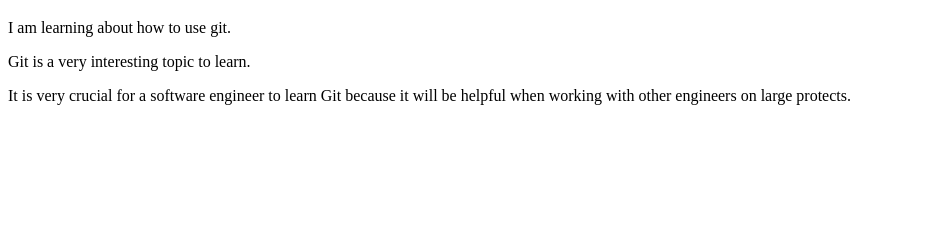
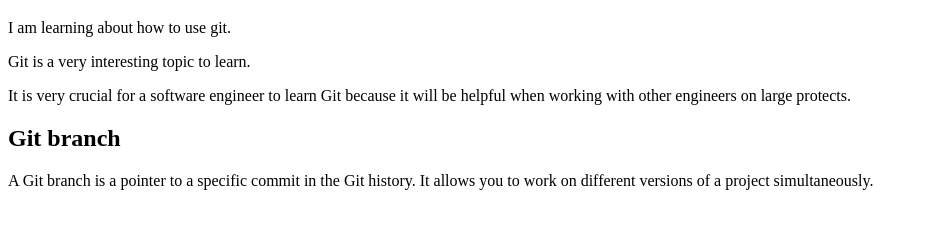
Before and after one commit to Mugara250/Gym-Git-Exercise-Solutions, a plain HTML site: page home.html in a window 1280 px wide. Shown: the part 61-290 px from the top of the page, without its empty margins (0-928 px from the left). Drawn offline with Linux system fonts and the light colour scheme.

Commit message:
added more content to home.html

```diff
--- a/home.html
+++ b/home.html
@@ -1,16 +1,22 @@
 <!DOCTYPE html>
 <html lang="en">
-<head>
-    <meta charset="UTF-8">
-    <meta name="viewport" content="width=device-width, initial-scale=1.0">
+  <head>
+    <meta charset="UTF-8" />
+    <meta name="viewport" content="width=device-width, initial-scale=1.0" />
     <title>Git Basics | Exercise2</title>
-</head>
-<body>
+  </head>
+  <body>
     <h1>Git Learning</h1>
     <p>I am learning about how to use git.</p>
     <p>Git is a very interesting topic to learn.</p>
-    <p>It is very crucial for a software engineer to learn Git because it will be helpful
-        when working with other engineers on large protects.
+    <p>
+      It is very crucial for a software engineer to learn Git because it will be
+      helpful when working with other engineers on large protects.
     </p>
-</body>
+    <h2>Git branch</h2>
+    <p>
+      A Git branch is a pointer to a specific commit in the Git history. It
+      allows you to work on different versions of a project simultaneously.
+    </p>
+  </body>
 </html>
```
